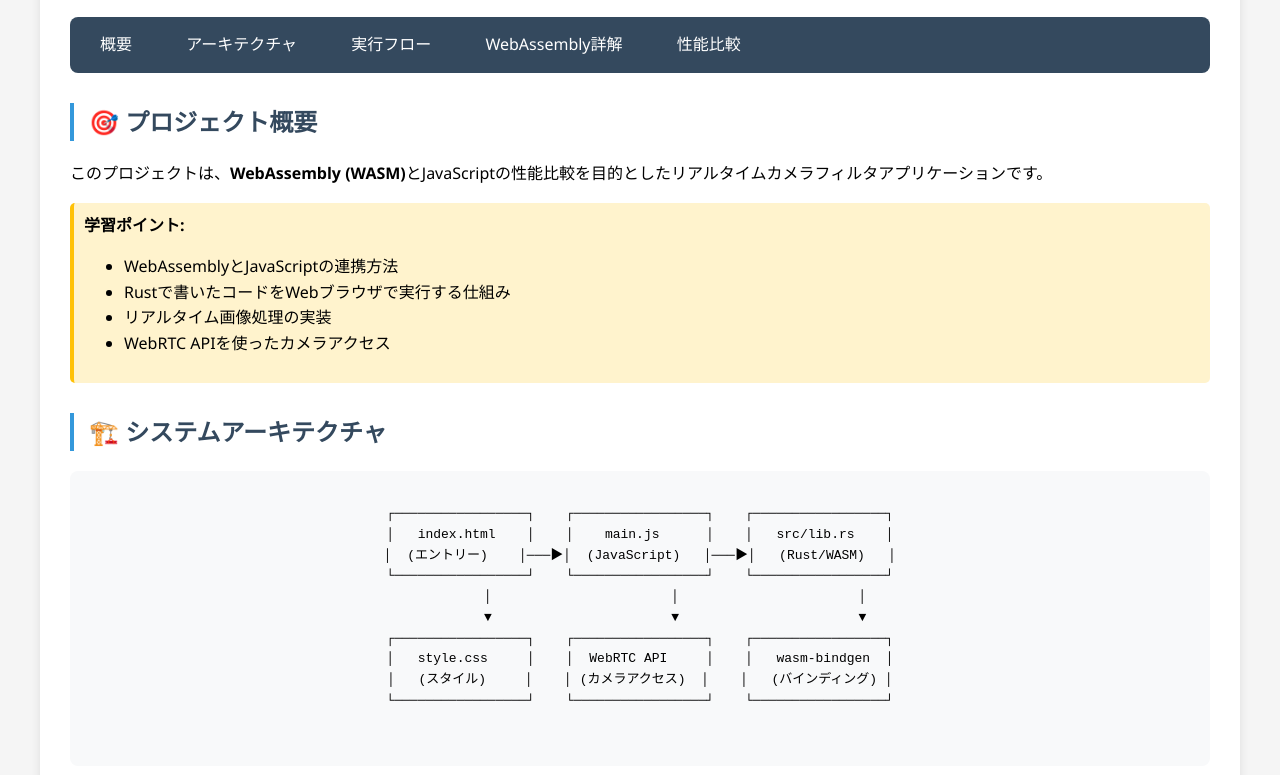
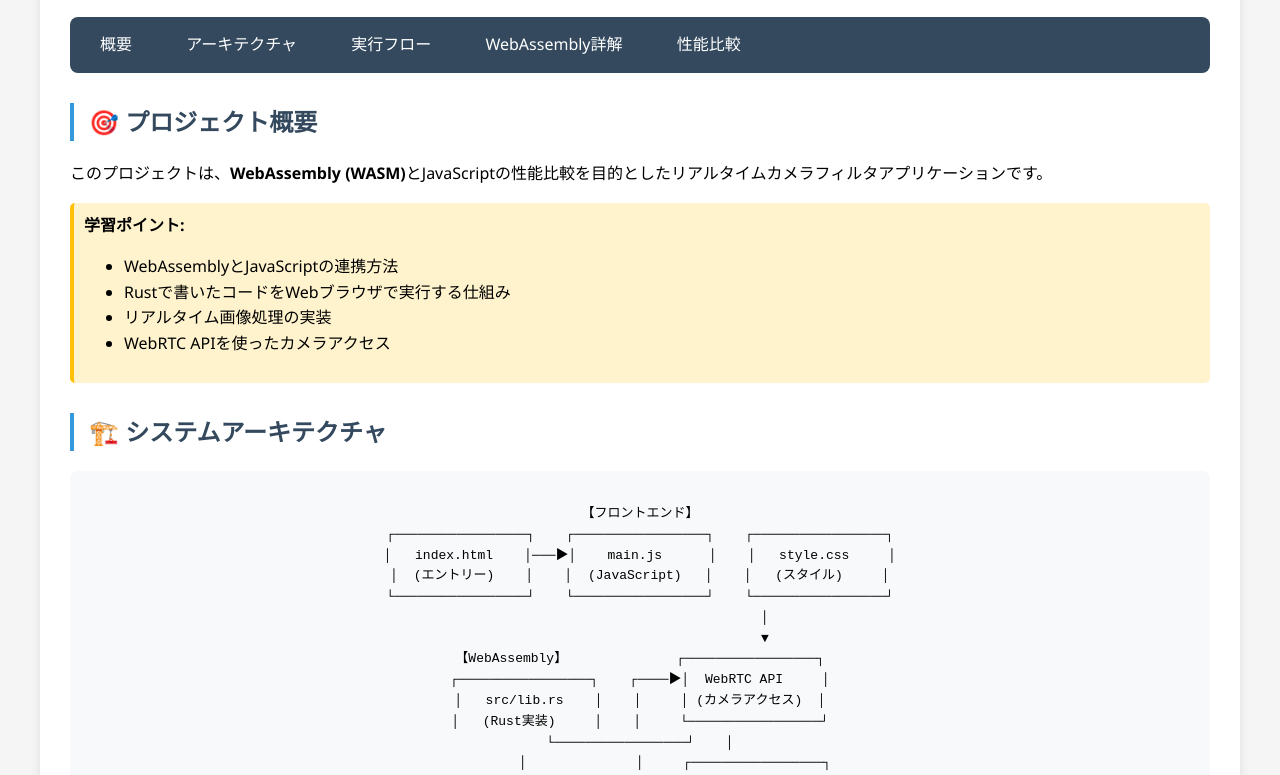
Before and after one commit to unafi/wasm-camera-filter, a plain HTML site: page docs/index.html in a window 1280 px wide. Shown: the part 140-915 px from the top of the page. Drawn offline with Linux system fonts and the light colour scheme.

Commit message:
docs: アーキテクチャ図のレイアウトを改善
- Mermaid図をサブグラフで整理し、関係性を明確化
- HTML版のASCII図も同様に構造化
- フロントエンド、WebAssembly、生成ファイル、ブラウザAPIに分類

```diff
--- a/docs/index.html
+++ b/docs/index.html
@@ -113,16 +113,32 @@
 
             <div class="architecture-diagram">
                 <pre>
+【フロントエンド】
 ┌─────────────────┐    ┌─────────────────┐    ┌─────────────────┐
-│   index.html    │    │    main.js      │    │   src/lib.rs    │
-│  (エントリー)    │───▶│  (JavaScript)   │───▶│   (Rust/WASM)   │
+│   index.html    │───▶│    main.js      │    │   style.css     │
+│  (エントリー)    │    │  (JavaScript)   │    │   (スタイル)     │
 └─────────────────┘    └─────────────────┘    └─────────────────┘
-         │                       │                       │
-         ▼                       ▼                       ▼
-┌─────────────────┐    ┌─────────────────┐    ┌─────────────────┐
-│   style.css     │    │  WebRTC API     │    │   wasm-bindgen  │
-│   (スタイル)     │    │ (カメラアクセス)  │    │   (バインディング) │
-└─────────────────┘    └─────────────────┘    └─────────────────┘
+                                │
+                                ▼
+【WebAssembly】              ┌─────────────────┐
+┌─────────────────┐    ┌────▶│  WebRTC API     │
+│   src/lib.rs    │    │     │ (カメラアクセス)  │
+│   (Rust実装)     │    │     └─────────────────┘
+└─────────────────┘    │
+         │              │     ┌─────────────────┐
+         ▼              └────▶│  Canvas API     │
+┌─────────────────┐           │  (画像処理)      │
+│   wasm-bindgen  │           └─────────────────┘
+│  (バインディング) │
+└─────────────────┘
+         │
+         ▼
+【生成ファイル】
+┌─────────────────┐    ┌─────────────────┐
+│ wasm_camera_    │    │ wasm_camera_    │
+│ filter.js       │    │ filter_bg.wasm  │
+│ (JSバインディング)│    │ (WASMバイナリ)   │
+└─────────────────┘    └─────────────────┘
                 </pre>
             </div>
 
```
Also changed, not shown: 1 other file.
